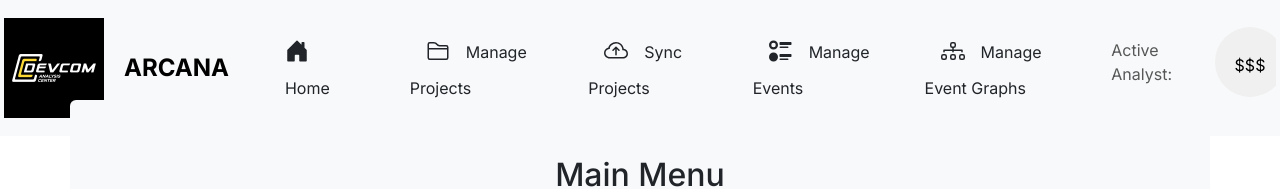
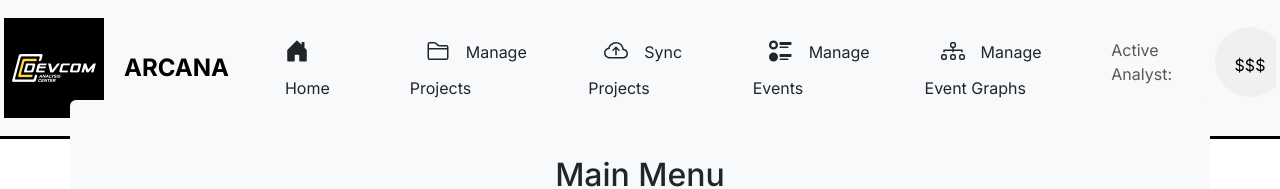
Before and after one commit to jordag18/capstone-project-ARCANA, a Next.js app in the folder frontend/arcana/: page / in a window 1280 px wide. Shown: the top 189 px of the page. Built offline with nearby package versions, Linux system fonts and the light colour scheme.

Commit message:
Adding Navbar division

```diff
--- a/frontend/arcana/app/components/navbar.tsx
+++ b/frontend/arcana/app/components/navbar.tsx
@@ -10,10 +10,13 @@ import ArcanaTextLogo from "../ui/arcanaTextLogo";
 import NavBarItems from "./navItems";
 import ActiveAnalyst from "../ui/activeAnalyst";
 
+import "./styles/navbar.css"
+
+
 export function NavBar() {
   return (
     <>
-      <Navbar collapseOnSelect className="bg-body-tertiary align-middle">
+      <Navbar collapseOnSelect className="bg-body-tertiary align-middle custom-navbar" style={{ marginBottom: "20px" }}>
         <DacLogo />
         <ArcanaTextLogo />
         <NavBarItems />
--- /dev/null
+++ b/frontend/arcana/app/components/styles/navbar.css
@@ -0,0 +1,3 @@
+.custom-navbar {
+  border-bottom: 3px solid black; /* Add a black line at the bottom */
+}
```
